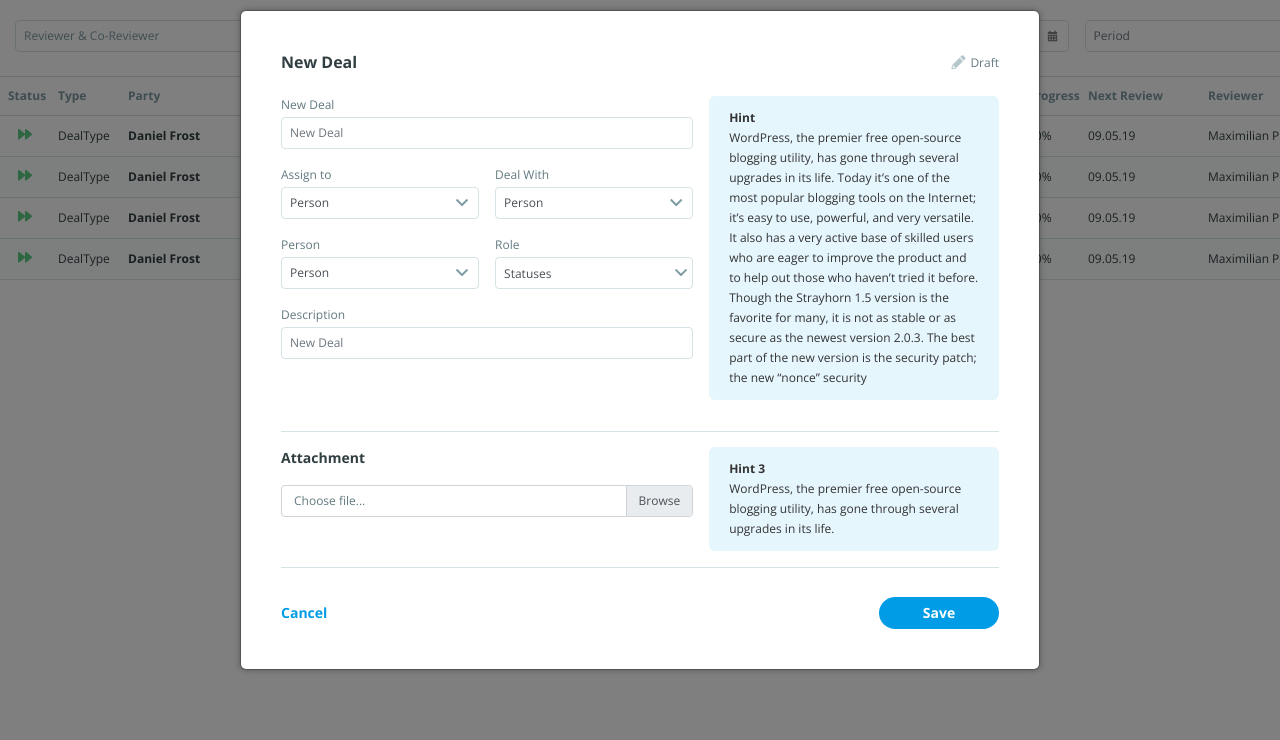
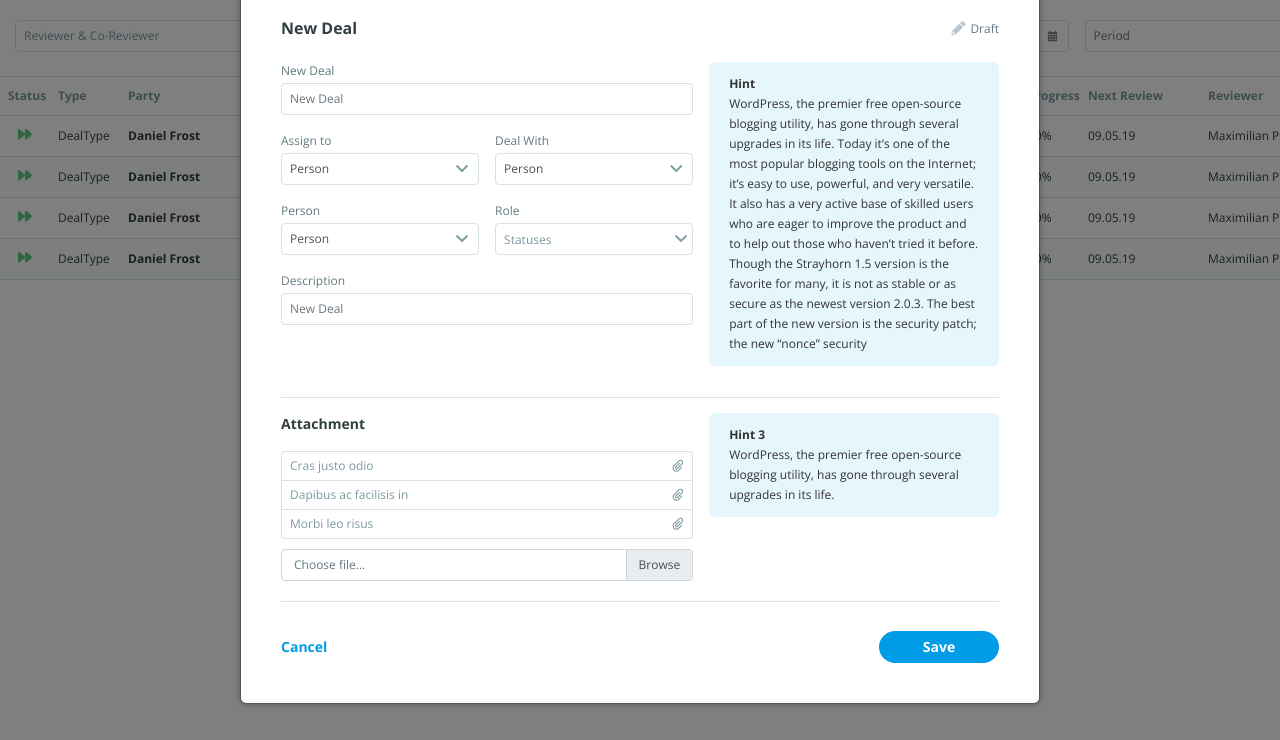
Before and after one commit to afedynyshynets/DaRewards, a website: page src/list.html in a window 1280 px wide. Both pictures are taken after typing "Sample" into the empty fields and a click on the button "+ Add Deal". Shown: the part 60-800 px from the top of the page. Drawn offline with nearby package versions, Linux system fonts and the light colour scheme; files whose address does not match are found by name.

Commit message:
custom file style + select2

```diff
--- a/src/design/js/main.js
+++ b/src/design/js/main.js
@@ -1,4 +1,9 @@
 $(document).ready(function() {
+  $('input[type="file"]').change(function(e) {
+    var fileName = e.target.files[0].name;
+    $(".custom-file-label").html(fileName);
+  });
+
   $(".dropdown-menu").click(function(e) {
     e.stopPropagation();
   });
--- a/src/design/scss/main.scss
+++ b/src/design/scss/main.scss
@@ -322,6 +322,7 @@ body .select2 {
     outline: none !important;
   }
   &-container {
+    width: 100% !important;
     .select2-selection {
       &--single {
         height: 32px;
@@ -362,3 +363,25 @@ body .select2 {
     }
   }
 }
+
+.list-group {
+  &-item {
+    padding: 5px 8px;
+    font-size: 12px;
+    color: #7c99a1;
+    a {
+      color: #7c99a1;
+    }
+    i {
+      font-size: 12px;
+    }
+  }
+  & + .custom-file {
+    margin-top: 10px;
+  }
+}
+.custom-file {
+  input[type="file"] {
+    opacity: 0;
+  }
+}
--- a/src/list.html
+++ b/src/list.html
@@ -1308,7 +1308,7 @@
                   <div class="col-6">
                     <div class="form-group">
                       <label for="exampleFormControlInput1">Role</label>
-                      <select name="" id="" class="form-control">
+                      <select name="" id="" class="select">
                           <option value="">Statuses</option>
                           <option value="">Statuses</option>
                           <option value="">Statuses</option>
@@ -1342,8 +1342,22 @@
                     <label for="exampleFormControlInput1"><b>Attachment</b></label>
                   </div>
                   <div class="form-group">
+                      <ul class="list-group">
+                        <li class="list-group-item d-flex justify-content-between align-items-center">
+                          Cras justo odio
+                          <i class="icomoon_l icon-attachment"></i>
+                        </li>
+                        <li class="list-group-item d-flex justify-content-between align-items-center">
+                          Dapibus ac facilisis in
+                          <i class="icomoon_l icon-attachment"></i>
+                        </li>
+                        <li class="list-group-item d-flex justify-content-between align-items-center">
+                          Morbi leo risus
+                          <i class="icomoon_l icon-attachment"></i>
+                        </li>
+                      </ul>
                       <div class="custom-file">
-                        <input type="file" class="custom-file-input" id="validatedCustomFile" required="">
+                        <input type="file" id="validatedCustomFile" required="" multiple>
                         <label class="custom-file-label" for="validatedCustomFile">Choose file...</label>
                         <div class="invalid-feedback">
                           Example invalid custom file feedback
```
Also changed, not shown: src/design/css/main.css.
